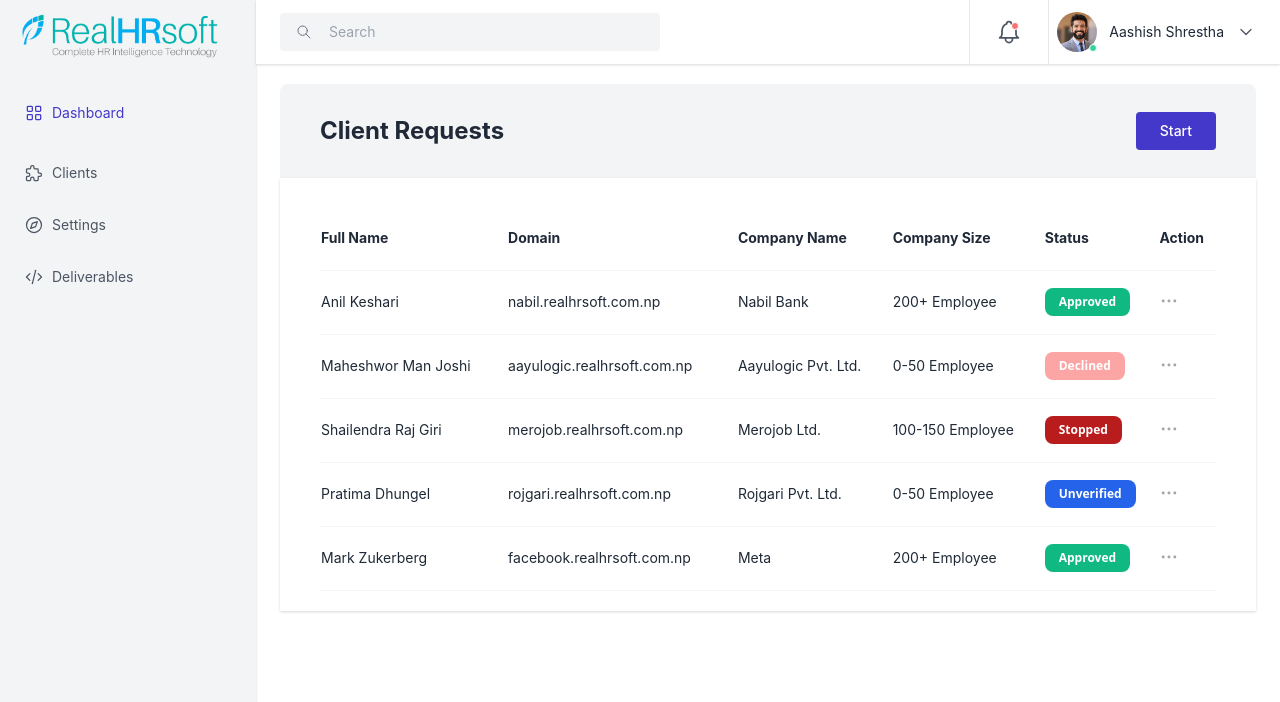
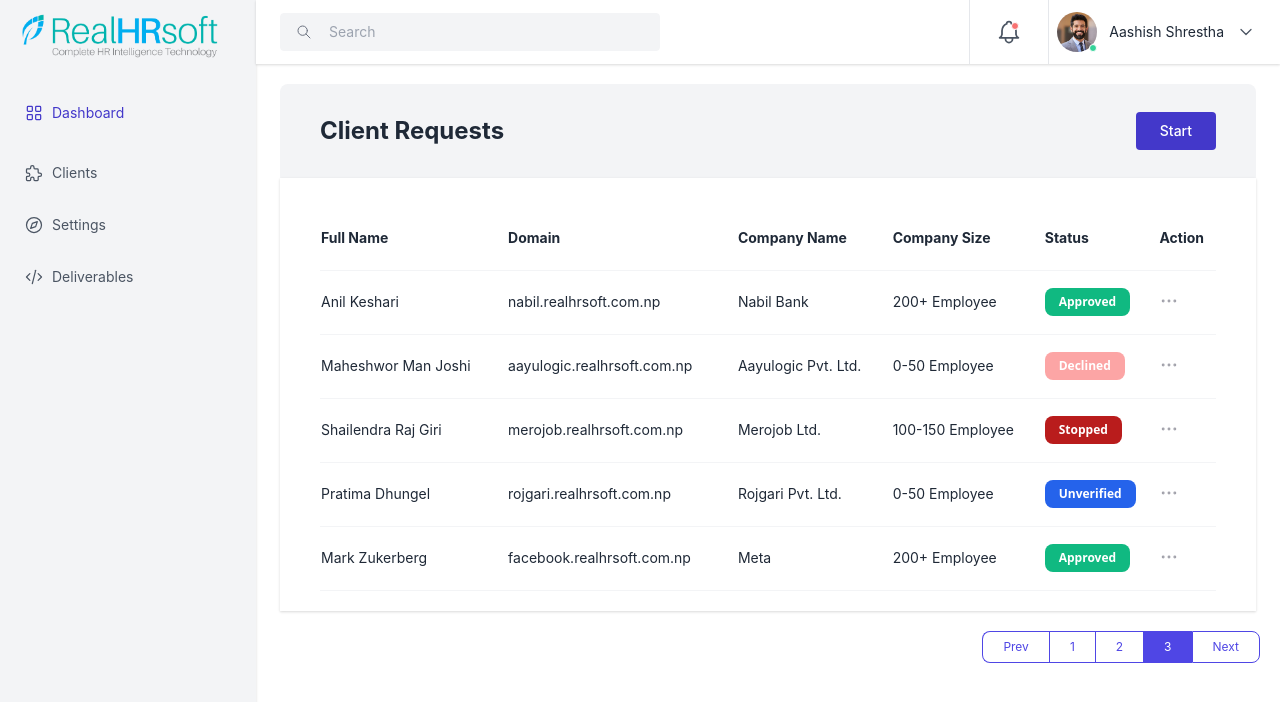
Before and after one commit to Aashish97/react-admin-dashboard, a React (Create React App) app: page /clients in a window 1280 px wide. Shown: the top 702 px of the page. Built offline with nearby package versions, Linux system fonts and the light colour scheme.

Commit message:
added pagination

```diff
--- a/src/components/DataTable.js
+++ b/src/components/DataTable.js
@@ -1,6 +1,7 @@
 import React, { useState } from "react";
 import { Link } from "react-router-dom";
 import Chip from "./Chip";
+import Pagination from "./Pagination";
 
 function Index(props) {
   const [show, setShow] = useState(null);
@@ -510,6 +511,7 @@ function Index(props) {
           </table>
         </div>
       </div>
+      <Pagination />
     </>
   );
 }
--- /dev/null
+++ b/src/components/Pagination.js
@@ -0,0 +1,37 @@
+import React, { PureComponent } from "react";
+
+export default class Pagination extends PureComponent {
+  render() {
+    return (
+      <nav className="flex justify-end mt-5 mx-5 text-xs">
+        <ul className="inline-flex">
+          <li>
+            <button className="h-8 px-5 text-indigo-600 transition-colors duration-150 bg-white border border-r-0 border-indigo-600 rounded-l-lg focus:shadow-outline hover:bg-indigo-100">
+              Prev
+            </button>
+          </li>
+          <li>
+            <button className="h-8 px-5 text-indigo-600 transition-colors duration-150 bg-white border border-r-0 border-indigo-600 focus:shadow-outline">
+              1
+            </button>
+          </li>
+          <li>
+            <button className="h-8 px-5 text-indigo-600 transition-colors duration-150 bg-white border border-r-0 border-indigo-600 focus:shadow-outline hover:bg-indigo-100">
+              2
+            </button>
+          </li>
+          <li>
+            <button className="h-8 px-5 text-white transition-colors duration-150 bg-indigo-600 border border-r-0 border-indigo-600 focus:shadow-outline">
+              3
+            </button>
+          </li>
+          <li>
+            <button className="h-8 px-5 text-indigo-600 transition-colors duration-150 bg-white border border-indigo-600 rounded-r-lg focus:shadow-outline hover:bg-indigo-100">
+              Next
+            </button>
+          </li>
+        </ul>
+      </nav>
+    );
+  }
+}
```
